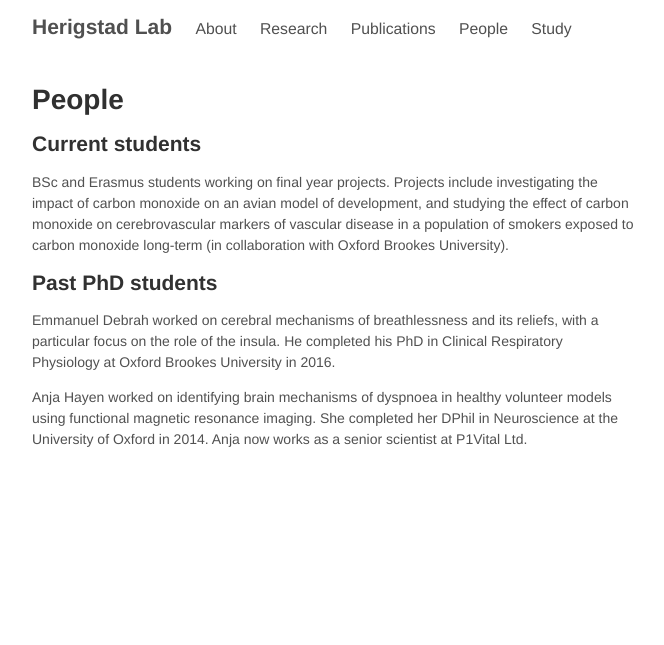
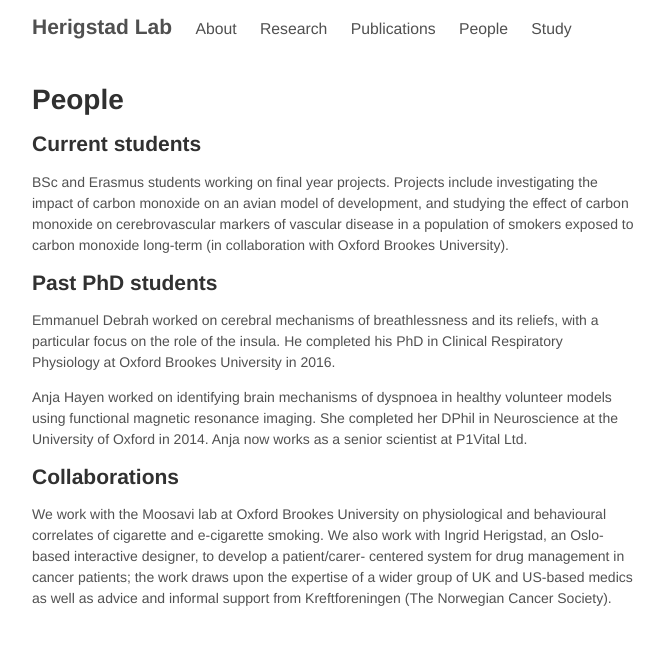
Before and after one commit to mariherigstad/mariherigstad.github.io, a Jekyll site: the page built from people.md, in a window 1280 px wide. Shown: the top 645 px of the page, without its empty margins (307-971 px from the left). Built offline with Jekyll 4.4.1, drawn with Linux system fonts in a browser that asks for light colours.

Commit message:
Update people.md

```diff
--- a/people.md
+++ b/people.md
@@ -10,3 +10,6 @@
 Emmanuel Debrah worked on cerebral mechanisms of breathlessness and its reliefs, with a particular focus on the role of the insula. He completed his PhD in Clinical Respiratory Physiology at Oxford Brookes University in 2016.
 
 Anja Hayen worked on identifying brain mechanisms of dyspnoea in healthy volunteer models using functional magnetic resonance imaging. She completed her DPhil in Neuroscience at the University of Oxford in 2014. Anja now works as a senior scientist at P1Vital Ltd.
+
+## Collaborations
+We work with the Moosavi lab at Oxford Brookes University on physiological and behavioural correlates of cigarette and e-cigarette smoking. We also work with Ingrid Herigstad, an Oslo-based interactive designer, to develop a patient/carer- centered system for drug management in cancer patients; the work draws upon the expertise of a wider group of UK and US-based medics as well as advice and informal support from Kreftforeningen (The Norwegian Cancer Society).
```
